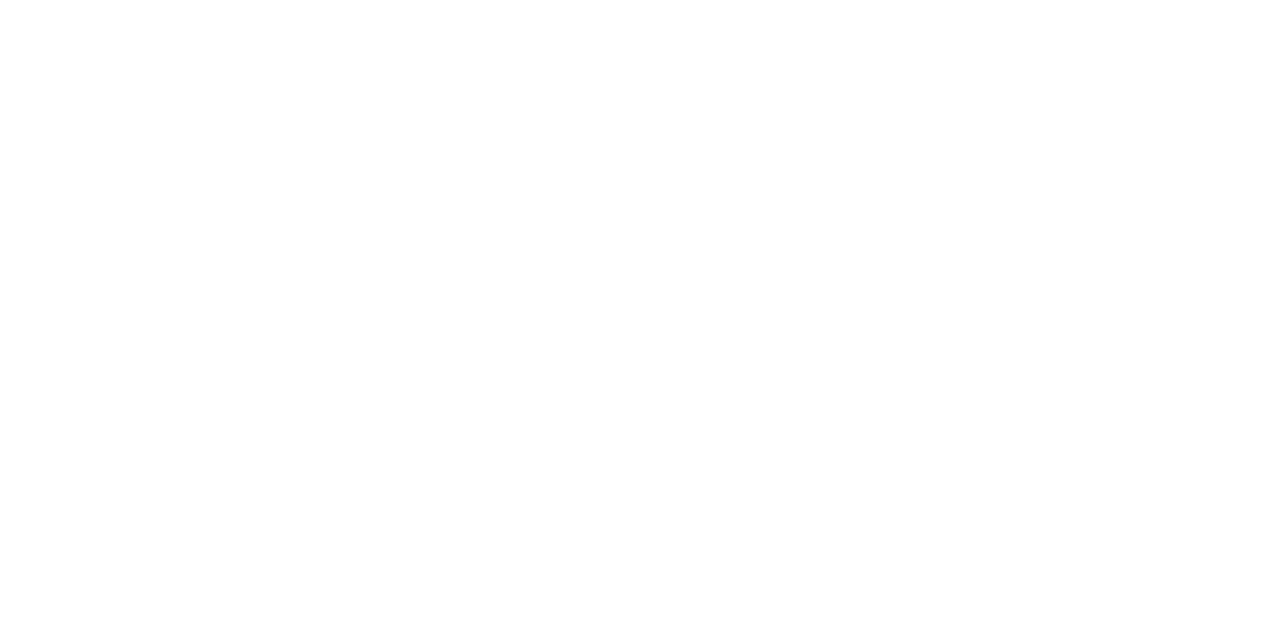
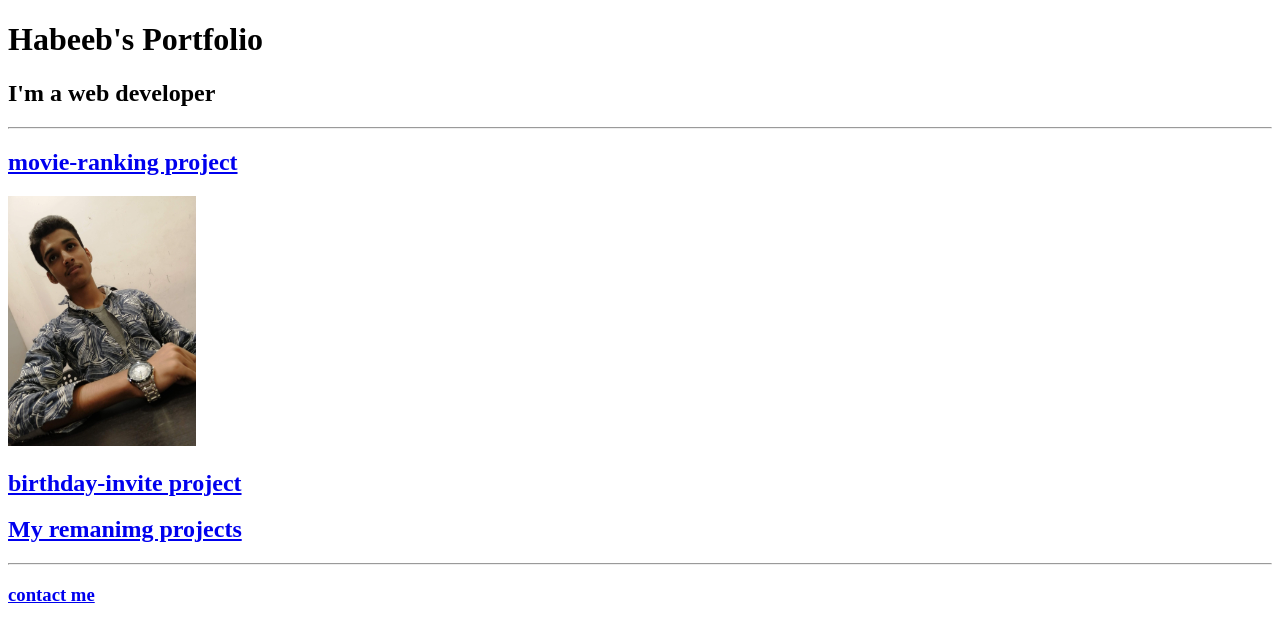
Before and after one commit to mohammedhabeebuddin/html.portfolio, a plain HTML site: page index.html in a window 1280 px wide. Drawn offline with Linux system fonts and the light colour scheme.

Commit message:
Add files via upload

```diff
--- a/index.html
+++ b/index.html
@@ -7,7 +7,15 @@
     <title>darkworld</title>
 </head>
 <body>
-
+    <h1>Habeeb's Portfolio</h1>
+    <h2>I'm a web developer</h2>
+    <hr />
+    <a href="./public/movie-ranking.html"><h2> movie-ranking project</h2></a>
+<img src="./assets/images/IMG_20191004_170517.jpg"height=250/>
+<a href="./public/birthday-invite.html"><h2>birthday-invite project</h2></a>
+<a href="./assets/images/"><h2>My remanimg projects</h2></a>
+<hr />
+<a href="./public/contact.html"><h3>contact me</h3></a>
 </body>
 </html>
 <!-- TODO 2: Add Your previous projects' HTML into the public folder -->
```
